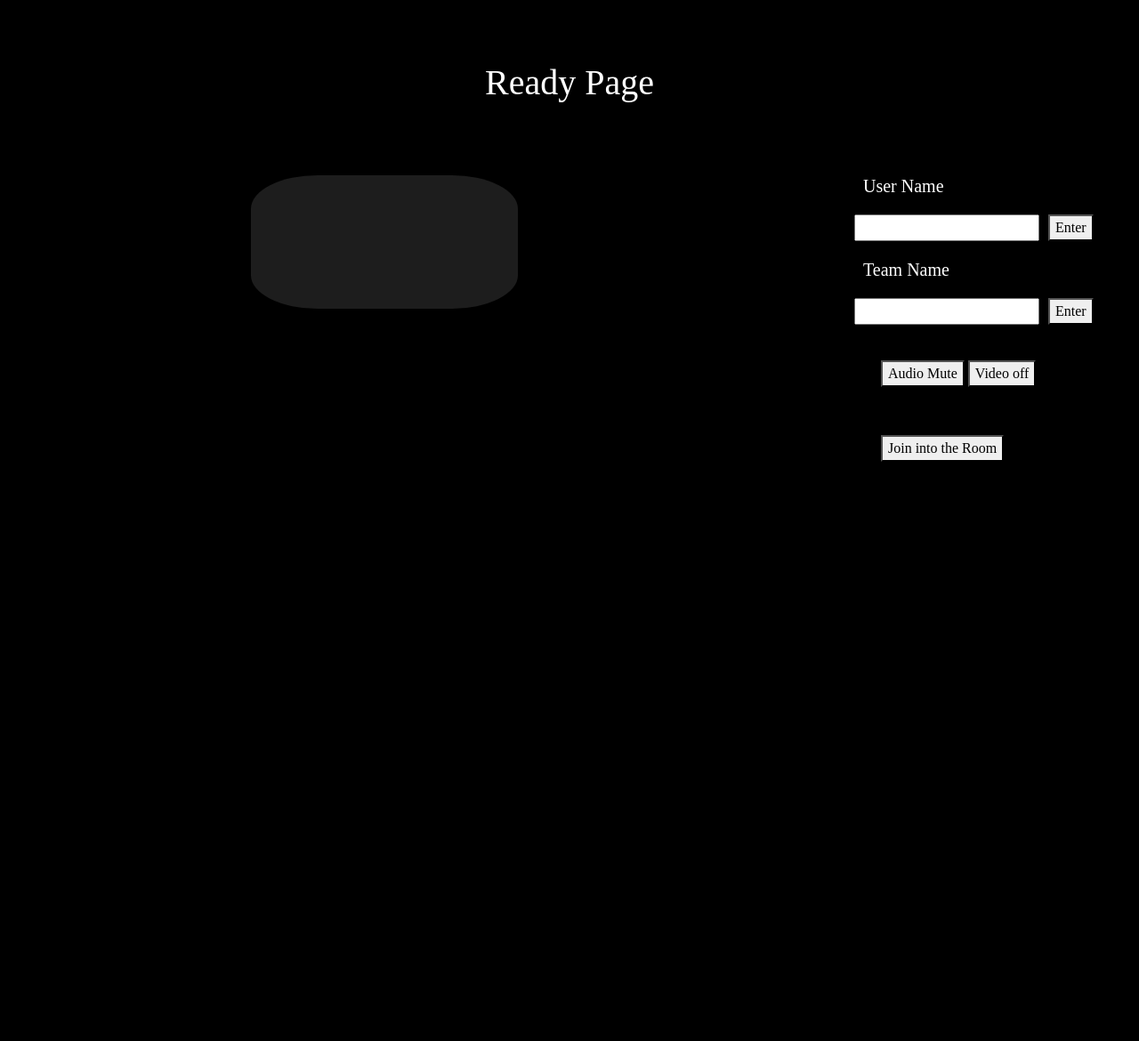
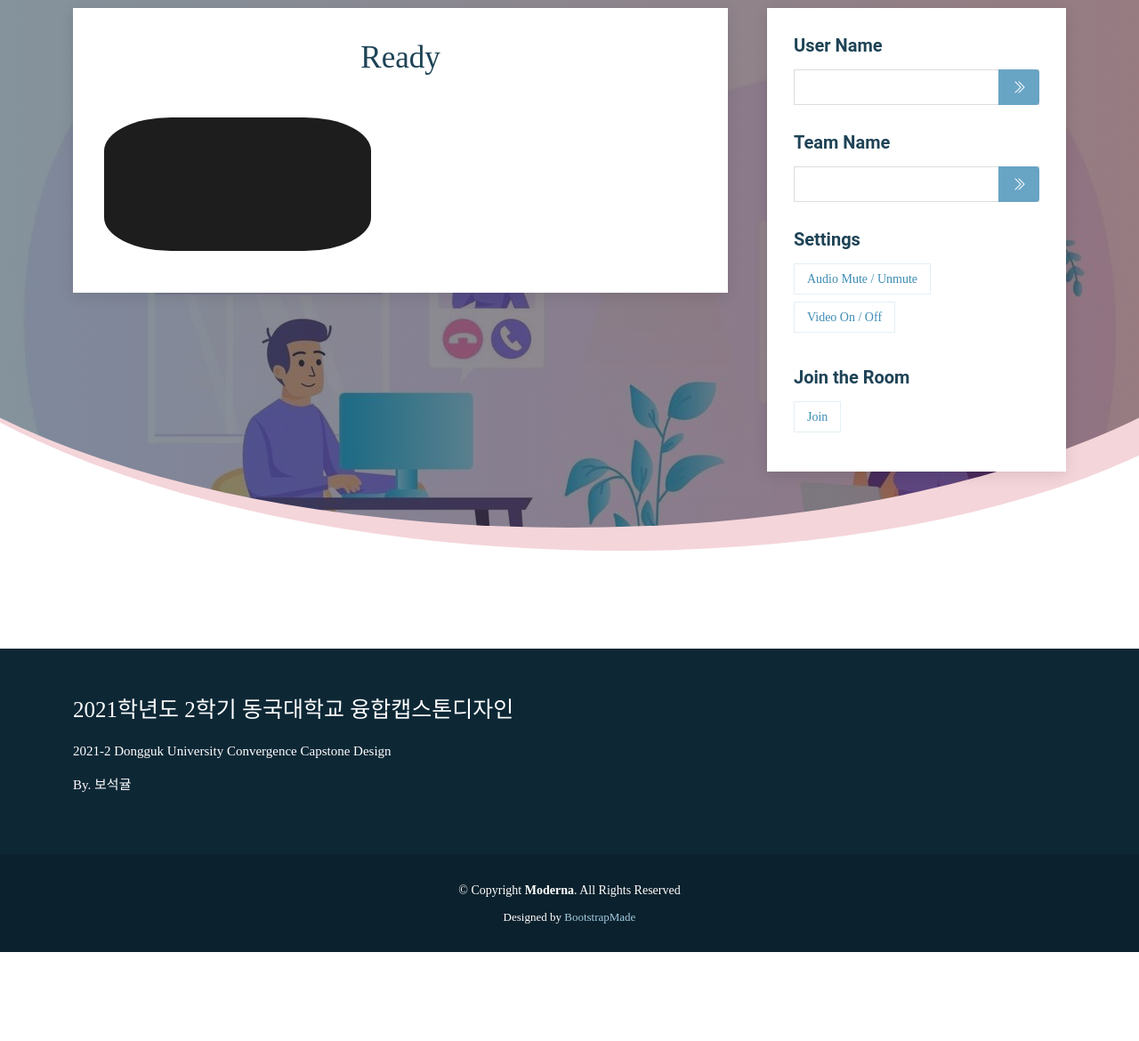
Before and after one commit to CSID-DGU/2021-2-CSC4031-bosukgyul, a Django app: page /zooming/ready/ in a window 1280 px wide. Shown: the part 91-1261 px from the top of the page at 89% size. Before the commit the page ends 610 px from the top, so only its background shows below. Run offline with Django 3.2, Linux system fonts and the light colour scheme; parts of the project's set-up code (start-up, migrations or seed data) failed here and were passed over; some libraries are stand-ins or nearby versions; some web fonts are replaced.

Commit message:
ready / landing #3

```diff
--- a/metaverse/static/css/assets/css/style.css
+++ b/metaverse/static/css/assets/css/style.css
@@ -65,13 +65,13 @@ h1, h2, h3, h4, h5, h6, .font-primary {
   transition: all 0.5s;
   z-index: 997;
   transition: all 0.5s;
-  background: #1e4356;
+  background: rgba(43, 35, 35, 0.24)/*#1e4356*/;
 }
 #header.header-transparent {
   background: none;
 }
 #header.header-scrolled {
-  background: rgba(30, 67, 86, 0.8);
+  background: rgba(43, 35, 35, 0.24)/*rgba(30, 67, 86, 0.8)rgba(30, 67, 86, 0.8)*/;
   height: 60px;
 }
 #header .logo h1 {
@@ -95,6 +95,8 @@ h1, h2, h3, h4, h5, h6, .font-primary {
 
 #main {
   margin-top: 80px;
+  /*background-image: url(../../img/ready_bg.PNG);
+  background-size: 1200px;*/
 }
 
 /*--------------------------------------------------------------
@@ -283,6 +285,8 @@ h1, h2, h3, h4, h5, h6, .font-primary {
   height: 90vh;
   overflow: hidden;
   position: relative;
+  z-index: 1;
+  position: relative;
 }
 #hero::after {
   content: "";
@@ -291,7 +295,7 @@ h1, h2, h3, h4, h5, h6, .font-primary {
   top: 0;
   width: 130%;
   height: 95%;
-  background: linear-gradient(to right, rgba(30, 67, 86, 0.8), rgba(30, 67, 86, 0.6)), url("../img/hero-bg.jpg") center top no-repeat;
+  background: linear-gradient(to right, rgba(30, 67, 86, 0.555), rgba(86, 30, 39, 0.6)), url("../../img/office_pink.jpg") center top no-repeat;
   z-index: 0;
   border-radius: 0 0 50% 50%;
   transform: translateX(-50%) rotate(0deg);
@@ -303,7 +307,7 @@ h1, h2, h3, h4, h5, h6, .font-primary {
   top: 0;
   width: 130%;
   height: 96%;
-  background: #68A4C4;
+  background: rgba(206, 68, 91, 0.747)/*rgba(255, 85, 85, 0.301)#68A4C4*/;
   opacity: 0.3;
   z-index: 0;
   border-radius: 0 0 50% 50%;
@@ -357,11 +361,11 @@ h1, h2, h3, h4, h5, h6, .font-primary {
   color: #fff;
   -webkit-animation-delay: 0.8s;
   animation-delay: 0.8s;
-  border: 2px solid #68A4C4;
+  border: 2px solid /*#68A4C4*/rgba(255, 85, 85, 0.301);
 }
 #hero .btn-get-started:hover {
-  background: #68A4C4;
-  color: #fff;
+  background: /*rgba(253, 0, 97, 0.432)*/rgba(255, 85, 85, 0.301);
+  color: white;
   text-decoration: none;
 }
 @media (min-width: 1024px) {
@@ -1424,11 +1428,14 @@ section {
 --------------------------------------------------------------*/
 .blog {
   padding: 40px 0 20px 0;
+  z-index: 1000;
+  position: relative;
 }
 .blog .entry {
   padding: 30px;
   margin-bottom: 60px;
   box-shadow: 0 4px 16px rgba(0, 0, 0, 0.1);
+  background-color: rgb(255, 255, 255);
 }
 .blog .entry .entry-img {
   max-height: 440px;
@@ -1714,6 +1721,8 @@ section {
   padding: 30px;
   margin: 0 0 60px 20px;
   box-shadow: 0 4px 16px rgba(0, 0, 0, 0.1);
+  background-color:white;
+
 }
 .blog .sidebar .sidebar-title {
   font-size: 20px;
--- a/metaverse/static/css/ready.css
+++ b/metaverse/static/css/ready.css
@@ -42,36 +42,10 @@ video {
     color: white;
     /*background-color:rgb(0, 103, 134);*/
     background-image:url(img/office.jpg);
-    opacity: 60%;
     background-size: 1000px;
     background-repeat: repeat;
 }
 
-.team{
-    color: white;
-    margin: 70px;
-    text-align: center;
-    font-size: 40px;
-    font-weight: bold;
-}
-
-.ready_main{
-    width: auto;
-    height: 300px;
-}
-
-.ready_left{
-    float: left;
-    justify-content: center;
-    text-align: center;
-    width: 75%;
-}
-
-.ready_right{
-    float: left;
-    justify-content: center;
-    width: 25%;
-}
 
 
 .btns{
--- a/metaverse/zooming/templates/zooming/base.html
+++ b/metaverse/zooming/templates/zooming/base.html
@@ -6,13 +6,13 @@
   <meta charset="utf-8">
   <meta content="width=device-width, initial-scale=1.0" name="viewport">
 
-  <title>Moderna Bootstrap Template - Index</title>
+  <title>Bosukgyul</title>
   <meta content="" name="description">
   <meta content="" name="keywords">
 
   <!-- Favicons -->
-  <link href="{% static 'css/assets/img/favicon.png'%}" rel="icon">
-  <link href="{% static 'css/assets/img/apple-touch-icon.png'%}"rel="apple-touch-icon">
+  <link href="{% static 'css/assets/img/favicon.png' %}" rel="icon">
+  <link href="{% static 'css/assets/img/apple-touch-icon.png' %}"rel="apple-touch-icon">
 
   <!-- Google Fonts -->
   <!--link href="https://fonts.googleapis.com/css?family=Open+Sans:300,300i,400,400i,600,600i,700,700i|Roboto:300,300i,400,400i,500,500i,700,700i&display=swap" rel="stylesheet"-->
@@ -29,7 +29,7 @@
 
   <!-- Template Main CSS File -->
   <link href="{% static 'css/assets/css/style.css' %}" rel="stylesheet">
-
+  <link href="{% static 'css/ready.css' %}" rel="stylesheet">
   <!-- =======================================================
   * Template Name: Moderna - v4.7.0
   * Template URL: https://bootstrapmade.com/free-bootstrap-template-corporate-moderna/
--- a/metaverse/zooming/templates/zooming/ready.html
+++ b/metaverse/zooming/templates/zooming/ready.html
@@ -1,30 +1,35 @@
+{% extends 'zooming/base.html' %}
 {% load static %}
 
-<!doctype html>
-<html lang="en">
-  <head>
-    <!-- Required meta tags -->
-    <meta charset="utf-8">
-    <meta name="viewport" content="width=device-width, initial-scale=1">
+{% block content %}
 
-    <!-- Bootstrap CSS -->
-    <link href="https://cdn.jsdelivr.net/npm/bootstrap@5.1.3/dist/css/bootstrap.min.css" rel="stylesheet" integrity="sha384-1BmE4kWBq78iYhFldvKuhfTAU6auU8tT94WrHftjDbrCEXSU1oBoqyl2QvZ6jIW3" crossorigin="anonymous">
-    <!--link rel="stylesheet" type="text/css" href ="{% static 'css/ready.css' %}"-->
-    <link rel="stylesheet" type="text/css" href="../../../static/css/ready.css">
-    <title>Bosukgyul Ready</title>
-  </head>
+  <header id="header" class="fixed-top d-flex align-items-center header-transparent">
 
-  <body class="ready_body">
-    <img src="../../../static/css/img/dgu.png" alt="dgu" style="float: right; width: 60px; height: 60px; margin: 20px;">
+    <div class="container d-flex justify-content-between align-items-center">
 
-    <h4 class="prj"><span> 동국대학교 융합캡스톤디자인 보석귤</span></h4>
-
-    <div class="team">
-      <h1> Ready Page </h1>
+      <div class="logo">
+        <h1 class="text-light_ready"><a href="index.html">동국대학교 융합캡스톤디자인 보석귤</a></h1>
+        <!-- Uncomment below if you prefer to use an image logo -->
+        <!-- <a href="index.html"><img src="assets/img/logo.png" alt="" class="img-fluid"></a>-->
     </div>
 
-    <div class="ready_main">
-      <div class="ready_left">
+      <img src="../../../static/css/img/dgu.png" alt="dgu" style="width: 60px; height: 60px;">
+
+    </div>
+  </header>
+
+
+  <section id="hero">
+    <!-- ======= Blog Section ======= -->
+    <section id="blog" class="blog">
+      <div class="container" data-aos="fade-up">
+
+        <div class="row">
+
+          <div class="col-lg-8 entries">
+
+            <article class="entry">
+              <p style="font-size: 35px; color: #1e4356; text-align: center;">Ready</p>
 
               <!--video camera-->
               <div class="main-grid-container">
@@ -32,44 +37,86 @@
                       <div>
                         <video id="local-video" style="float:none;" autoplay playsinline></video>
                       </div>
+                  </div>
+              </div>
+            </article><!-- End blog entry -->
+          </div><!-- End blog entries list -->
 
+          <div class="col-lg-4">
+
+            <div class="sidebar">
+
+              <!--Enter User name-->
+              <h3 class="sidebar-title">User Name</h3>
+              <div class="sidebar-item search-form">
+                <form action="">
+                  <input type="text">
+                  <button type="submit"><i class="bi bi-chevron-double-right"></i></button>
+                </form>
+              </div>
+
+              <!--Enter Team name-->
+              <h3 class="sidebar-title">Team Name</h3>
+              <div class="sidebar-item search-form">
+                <form action="">
+                  <input type="text">
+                  <button type="submit"><i class="bi bi-chevron-double-right"></i></button>
+                </form>
+              </div>
+
+              <!--Settings-->
+              <h3 class="sidebar-title">Settings</h3>
+              <div class="sidebar-item tags">
+                <ul>
+                  <li id="btn-toggle-audio"><a href="#">Audio Mute / Unmute</a></li>
+                  <li id="btn-toggle-video"><a href="#">Video On / Off</a></li>
+                </ul>
+              </div>
+
+              <!--Join Room-->
+              <h3 class="sidebar-title"><br>Join the Room</h3>
+              <div class="sidebar-item tags">
+                <ul>
+                  <li id="btn-toggle-join"><a href="#">Join</a></li>
+                </ul>
+              </div>
+            </div><!-- End sidebar -->
+          </div><!-- End blog sidebar -->
+        </div>
+      </div>
+    </section><!-- End Blog Section -->
+
+  </section><!-- End #main -->
+
+  <!-- ======= Footer ======= -->
+  <footer id="footer" data-aos="fade-up" data-aos-easing="ease-in-out" data-aos-duration="500" style="margin-top:100px;">
+
+    <div class="footer-newsletter">
+      <div class="container">
+        <div class="row">
+          <div class="col-lg-6">
+            <p style="font-size: 25px;">2021학년도 2학기 동국대학교 융합캡스톤디자인</p>
+            <p style="font-size: 15px;">2021-2 Dongguk University Convergence Capstone Design</p>
+            <p style="font-size: 15px;">By. 보석귤</p>
+          </div>
         </div>
       </div>
     </div>
 
-      <div class="ready_right">
 
-        <!--user name-->
-        <h5 id="label-username">User Name</h5>
-        <input id="username"><button id="btn-join">Enter</button>
-
-        <!--team name-->
-        <h5 id="label-teamname">Team Name</h5>
-        <input id="username"><button id="btn-join">Enter</button>
-
-        <div class="btns">
-          <button id="btn-toggle-audio">Audio Mute</button>
-          <button id="btn-toggle-video">Video off</button>
+    <div class="container">
+      <div class="copyright">
+        &copy; Copyright <strong><span>Moderna</span></strong>. All Rights Reserved
       </div>
-
-        <div class="btns"><br/>
-          <button id="btn-toggle-join">Join into the Room</button>
+      <div class="credits">
+        <!-- All the links in the footer should remain intact. -->
+        <!-- You can delete the links only if you purchased the pro version. -->
+        <!-- Licensing information: https://bootstrapmade.com/license/ -->
+        <!-- Purchase the pro version with working PHP/AJAX contact form: https://bootstrapmade.com/free-bootstrap-template-corporate-moderna/ -->
+        Designed by <a href="https://bootstrapmade.com/">BootstrapMade</a>
       </div>
     </div>
-    </div>
+  </footer><!-- End Footer -->
 
-    <!-- Optional JavaScript; choose one of the two! -->
-    <script type="text/javascript" src = "{% static 'js/ready.js' %}"></script>
-    <!-- Option 1: Bootstrap Bundle with Popper -->
-    <script src="https://cdn.jsdelivr.net/npm/bootstrap@5.1.3/dist/js/bootstrap.bundle.min.js" integrity="sha384-ka7Sk0Gln4gmtz2MlQnikT1wXgYsOg+OMhuP+IlRH9sENBO0LRn5q+8nbTov4+1p" crossorigin="anonymous"></script>
-    <!-- ai model load -->
-    <script src="https://cdn.jsdelivr.net/npm/@tensorflow/tfjs@1.3.1/dist/tf.min.js"></script>
-    <script src="https://cdn.jsdelivr.net/npm/@teachablemachine/image@0.8/dist/teachablemachine-image.min.js"></script>
-
-    <!-- Option 2: Separate Popper and Bootstrap JS -->
-    <!--
-    <script src="https://cdn.jsdelivr.net/npm/@popperjs/core@2.10.2/dist/umd/popper.min.js" integrity="sha384-7+zCNj/IqJ95wo16oMtfsKbZ9ccEh31eOz1HGyDuCQ6wgnyJNSYdrPa03rtR1zdB" crossorigin="anonymous"></script>
-    <script src="https://cdn.jsdelivr.net/npm/bootstrap@5.1.3/dist/js/bootstrap.min.js" integrity="sha384-QJHtvGhmr9XOIpI6YVutG+2QOK9T+ZnN4kzFN1RtK3zEFEIsxhlmWl5/YESvpZ13" crossorigin="anonymous"></script>
-    -->
-  </body>
-</html>
+  <a href="#" class="back-to-top d-flex align-items-center justify-content-center"><i class="bi bi-arrow-up-short"></i></a>
+{% endblock %}
```
Also changed, not shown: metaverse/zooming/templates/zooming/landing.html (+6 -6 lines), metaverse/static/css/assets/img/apple-touch-icon.png, metaverse/static/css/assets/img/apple-touch-icon_original.png (added), metaverse/static/css/assets/img/favicon.png, metaverse/static/css/assets/img/favicon_original.png (added), metaverse/static/css/img/office_pink.jpg (added), metaverse/static/css/img/ready_bg.PNG (added). Lines whose indentation alone changed are shown as unchanged.
